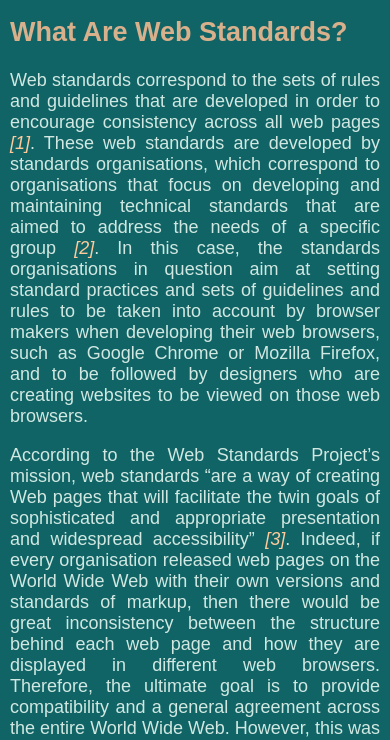
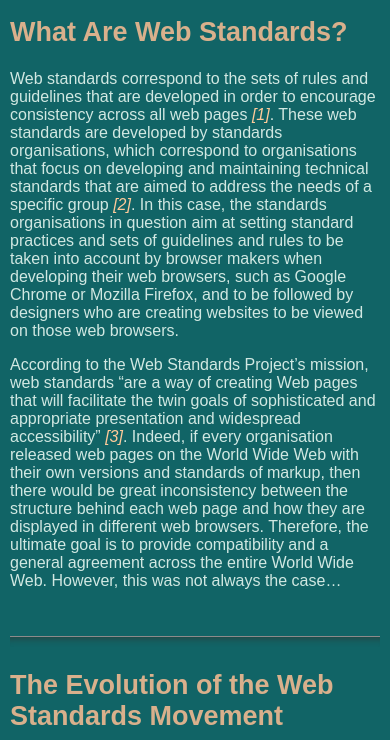
Before and after one commit to TYTEC/Introduction-to-Web-Standards-Website, a plain HTML site: page content.html in a window 390 px wide. Shown: the part 293-1033 px from the top of the page. Drawn offline with Linux system fonts and the light colour scheme.

Commit message:
Make text more readable on mobile devices

```diff
--- a/css/theme.css
+++ b/css/theme.css
@@ -106,3 +106,16 @@ a:focus {
     padding: -5px;
     margin: -5px;
 }
+
+/* Adapt text to smaller screens (mobile devices) when screen is less than 600 pixels wide. */
+@media screen and (max-width: 600px) {
+    body {
+        text-align: left;
+    }
+    p {
+        font-size: 16px;
+    }
+    hr {
+        border-top: 1px solid #8c8b8b;
+    }
+}
```
